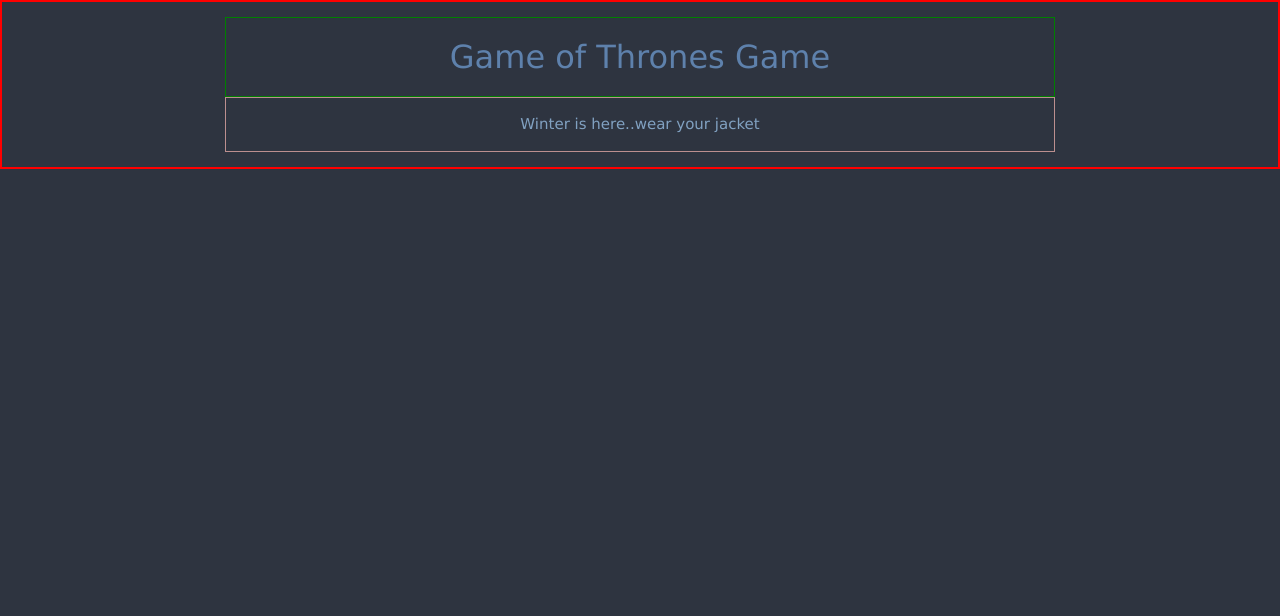
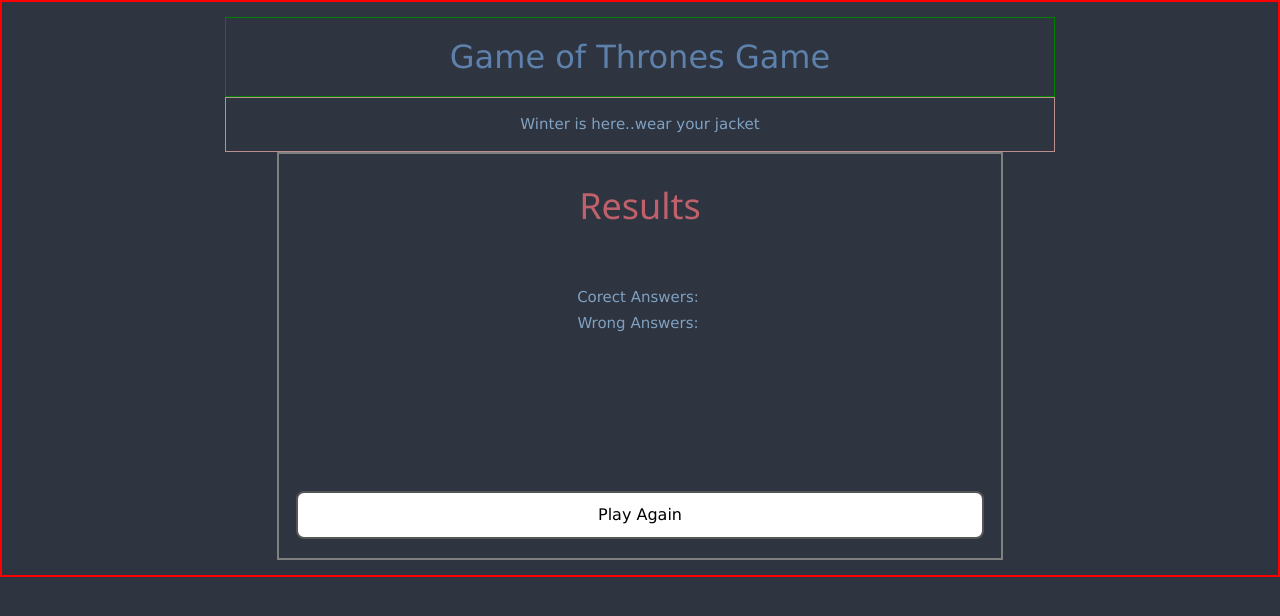
Before and after one commit to Tpseftel/GOT-QUIZ, a website: page index2.html in a window 1280 px wide. Drawn offline with nearby package versions, Linux system fonts and the light colour scheme; no server answers.

Commit message:
insert table for results

```diff
--- a/css/styles2.css
+++ b/css/styles2.css
@@ -273,12 +273,24 @@
   border: 1px solid bisque;
   text-align: center;
 }
-
 #results-container {
   border: 2px solid grey;
-  display: none;
+  display: grid;
+}
+.result-header {
+  color: #BF616A;
+}
+.stats-label {
+color: #81A1C1;
+}
+.stats-value {
+  color:#88C0D0;
+}
+#result-percent{
+  font-size: xx-large;
+  color: #A3BE8C;
+}
 
-}
 
 .correct-answer {
   font-weight: bold;
@@ -295,5 +307,8 @@
 #btn-result {
   display: none;
 }
+.stats-table{
+  display: inline-block;
+}
 
 /* My Css End */
--- a/index2.html
+++ b/index2.html
@@ -41,16 +41,31 @@
 
         <!-- Resutl Container -->
         <div id="results-container" class="col-7">
-            <h3>Results</h3>
-            <div id="row">
-                <div id="result-data" class="col-6">
+            <h1 class="result-header">Results</h3>
+            <div class="col-12">
+                <div id="result-data" class="col-12">
                     <h3 id="result-title"></h3>
                     <!-- <div id="result-infos" class="col-6"></div> -->
-                    Corect Answers: <span id="correct-answers"></span>
+                    <table class="stats-table">
+                        <tr>
+                            <td>
+                                <span class="stats-label">Corect Answers:</span>
+                            </td>
+                            <td>
+                                <span id="correct-answers" class="stats-value" ></span>
+                            </td>
+                        </tr>
+                        <tr>
+                            <td>
+                                <span class="stats-label">Wrong Answers:</span>
+                            </td>
+                            <td>
+                            <span id="wrong-answers" class="stats-value"></span>
+                            </td>
+                        </tr>
+                    </table>
                     <br>
-                    Wrong Answers: <span id="wrong-answers"></span>
-                    <br>
-                    Percent: <span id="result-percent"></span>
+                    <div class="col-12">  <span id="result-percent"></span></div>
                 </div>
             </div>
             <div id="result-message" class="col-12"></div>
```
